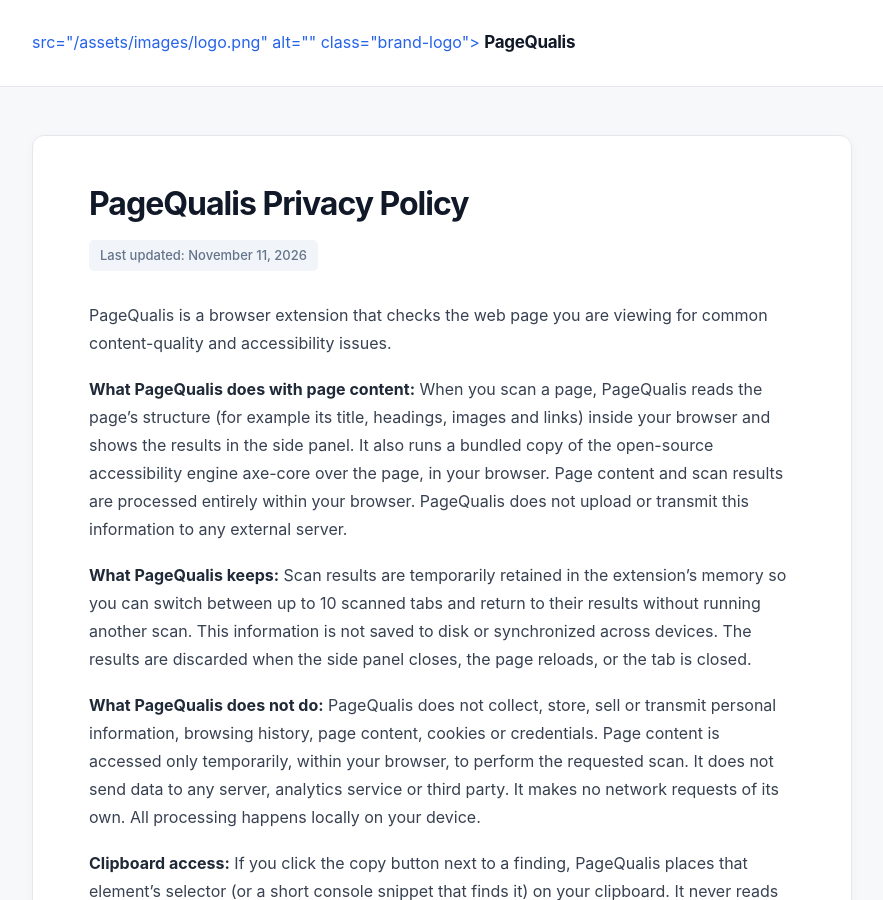
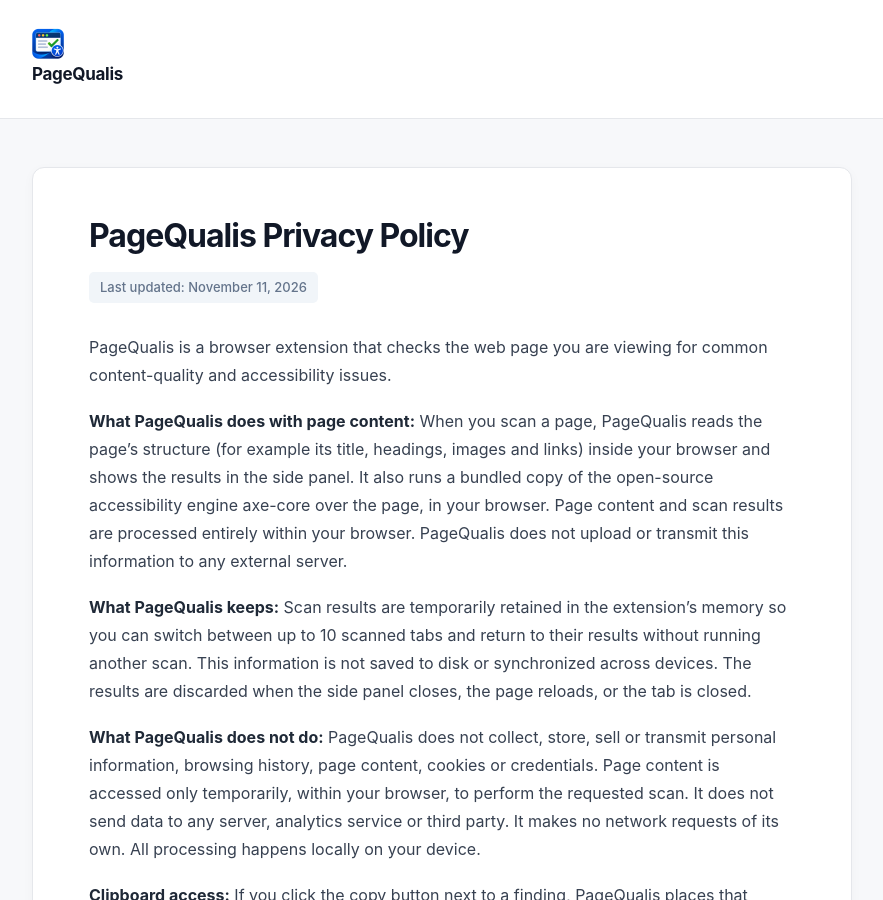
Before and after one commit to vsaminathan/vsaminathan.github.io, a Jekyll site: the page built from pagequalis/privacy-policy/index.md, in a window 1280 px wide and 900 px high. Shown: the whole window, without its empty margins (198-1081 px from the left). Built offline with Jekyll 4.4.1, drawn with Linux system fonts in a browser that asks for light colours.

Commit message:
Feature/update layout styles v1 (#9)
* Add fix to display logo

```diff
--- a/_layouts/default.html
+++ b/_layouts/default.html
@@ -181,7 +181,7 @@
         {% if page.show_logo %}
         <a href="https://chromewebstore.google.com/detail/pagequalis-webpage-qualit/gpahefndhokeelfobmkiidfpokfbkbae"
           target="_blank" rel="noopener noreferrer" aria-label="PageQualis on Chrome Web Store">
-          src="/assets/images/logo.png" alt="" class="brand-logo">
+          <img src="/assets/images/logo.png" alt="" class="brand-logo">
           <span class="brand">PageQualis</span>
         </a>
         {% endif %}
```
